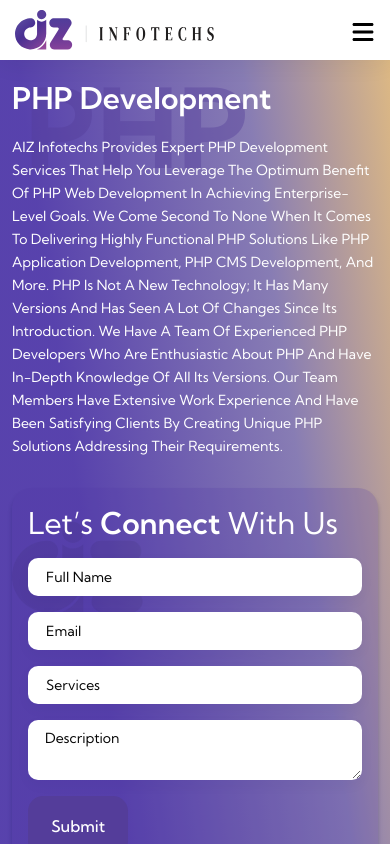
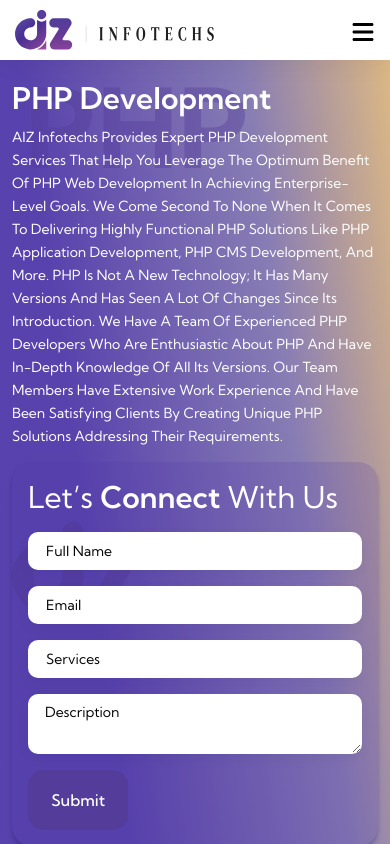
Before and after one commit to Javidkhanushiya/Aiz-project, a Next.js app: page /service-details in a window 390 px wide. Shown: the top 844 px of the page. Built offline with nearby package versions, Linux system fonts and the light colour scheme.

Commit message:
add the css

```diff
--- a/public/assets/css/service-details.css
+++ b/public/assets/css/service-details.css
@@ -1572,7 +1572,7 @@
 @media (max-width: 767px) {
   .service-detail-wrapper .service-detail-wrapper-main {
     flex-wrap: wrap;
-    gap: 30px;
+    gap: 14px;
   }
 }
 @media (max-width: 1199px) {
@@ -1584,6 +1584,10 @@
   .service-detail-wrapper .service-detail-wrapper-main .service-detail-wrapper-contant {
     width: 100%;
   }
+.service-detail-wrapper .service-detail-wrapper-main .service-detail-wrapper-contant h1 {
+  margin-bottom: 14px !important;
+}
+
 }
 .service-detail-wrapper .service-detail-wrapper-main .service-detail-wrapper-contant h1 {
   color: #FFF;
```
